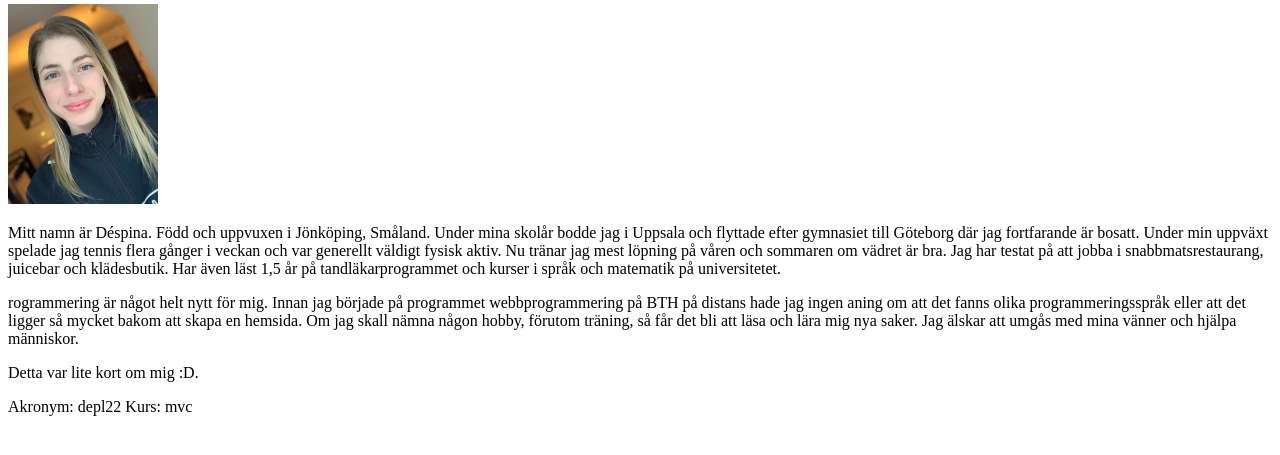
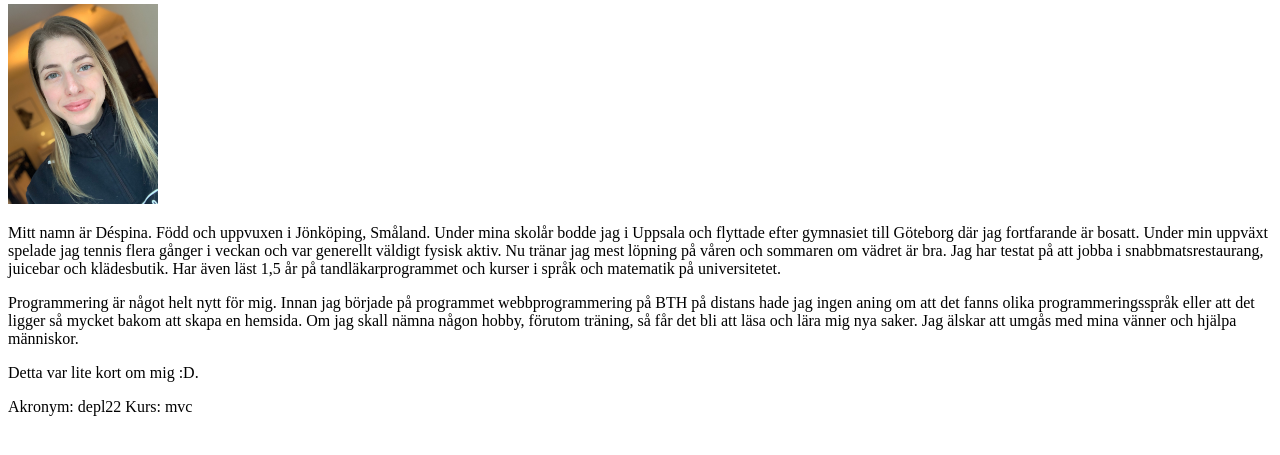
Before and after one commit to Despina-P/mvc-vt23, a Symfony app: template templates/me.html.twig in a window 1280 px wide. Shown: the part 306-761 px from the top of the page. Run offline with Twig, Linux system fonts and the light colour scheme; the template is opened without the code that fills it, so the values that code supplies are empty; some libraries are stand-ins or nearby versions.

Commit message:
Corrected misspelling in text

```diff
--- a/templates/me.html.twig
+++ b/templates/me.html.twig
@@ -19,7 +19,7 @@
     </p>
 
     <p>
-        rogrammering är något helt nytt för mig.
+        Programmering är något helt nytt för mig.
         Innan jag började på programmet webbprogrammering på BTH på distans hade jag ingen aning
         om att det fanns olika programmeringsspråk eller att det ligger så mycket bakom att skapa en hemsida.
         Om jag skall nämna någon hobby, förutom träning, så får det bli att läsa och lära mig nya saker.
```
